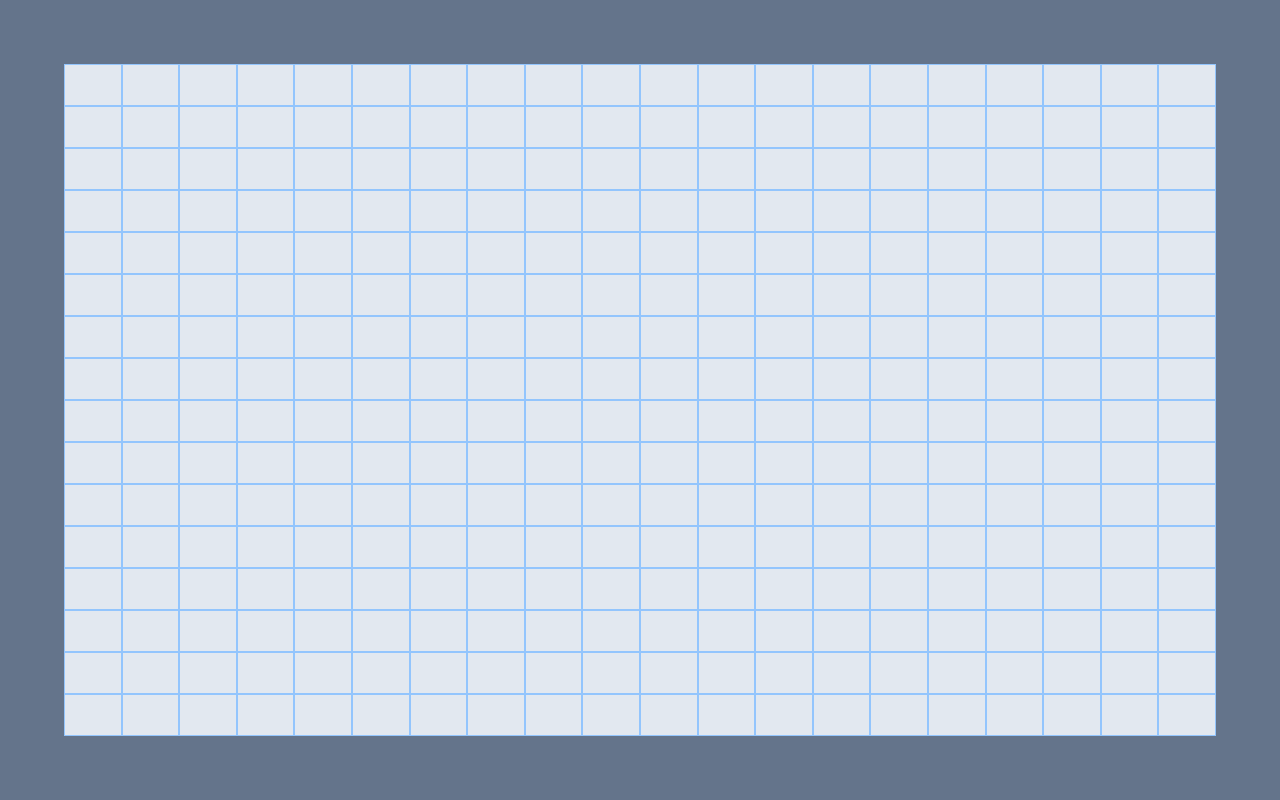
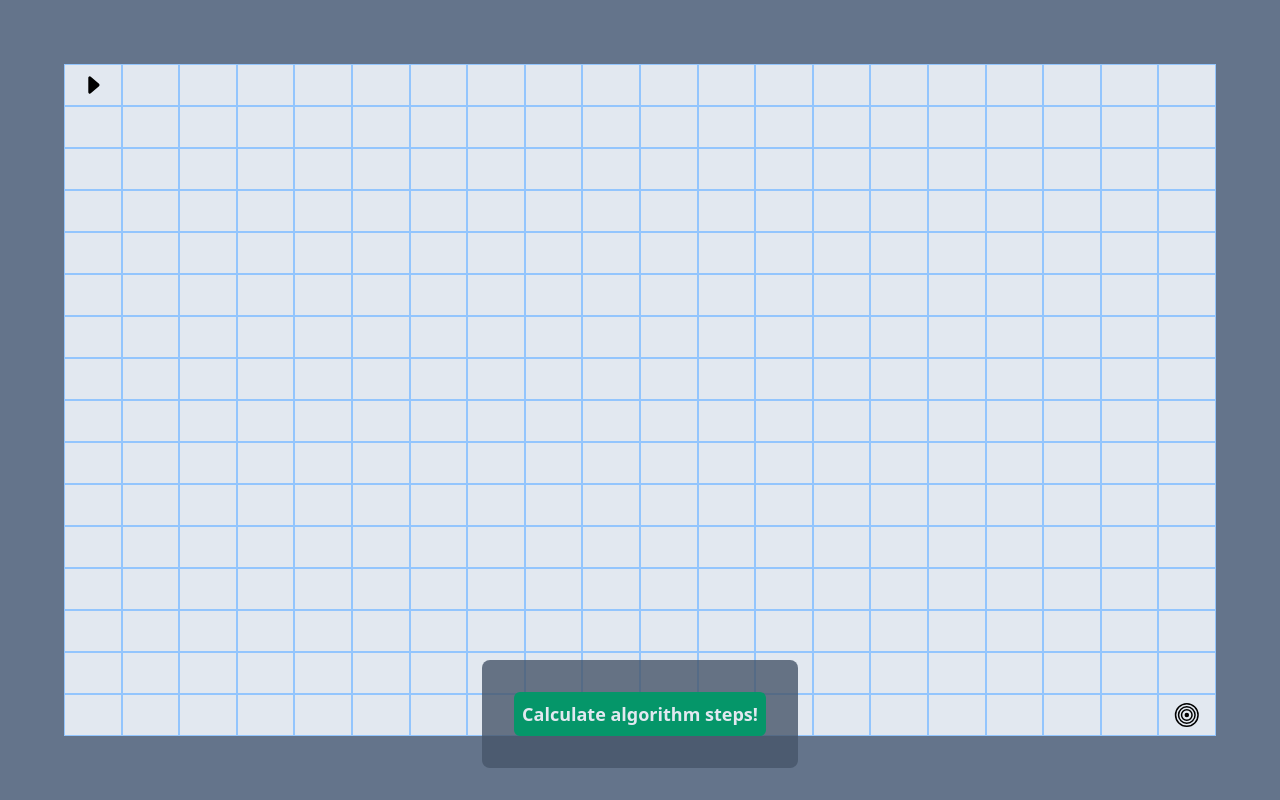
Before and after one commit to RonaldErnst/pathfind_vis, a Next.js app: page / in a window 1280 px wide. Built offline with nearby package versions, Linux system fonts and the light colour scheme.

Commit message:
Added Algorithm Simulation controls and colors to gridtiles

```diff
--- a/algorithms/bfs.ts
+++ b/algorithms/bfs.ts
@@ -26,7 +26,6 @@ export default function bfs(
         steps.push(currStep);
 
         if(node.name === end.name){
-            previous[end.name] = node;
             currStep = {
                 ...currStep,
                 [node.name]: "visited"
--- a/components/AlgControls.tsx
+++ b/components/AlgControls.tsx
@@ -1,9 +1,58 @@
+import { useAlgorithm } from "@/contexts/AlgorithmContext";
+import { useGrid } from "@/contexts/GridContext";
+import { useState } from "react";
+import {
+	PauseFill,
+	PlayFill,
+	SkipEndFill,
+	SkipStartFill,
+} from "react-bootstrap-icons";
+
 export default function AlgControls() {
+	const { gridState } = useGrid();
+	const { calcSteps, algorithm, steps } = useAlgorithm();
 
+	return (
+		<div className="absolute bottom-0 mb-8 grid place-items-center p-8 rounded-lg bg-opacity-80 bg-slate-600">
+			{gridState === "init" ? (
+				<button
+					className={`p-2 rounded-md text-lg font-semibold ${
+						algorithm === undefined
+							? "bg-slate-400 text-slate-600 hover:bg-slate-300"
+							: "bg-emerald-600 text-slate-200 hover:bg-emerald-500"
+					}`}
+					disabled={algorithm === undefined}
+					onClick={() => calcSteps()}
+				>
+					Calculate algorithm steps!
+				</button>
+			) : (
+				<SimulationControls />
+			)}
+		</div>
+	);
+}
 
-    return (
-        <div>
+const SimulationControls = () => {
+	const { steps, currStep, isRunning, stepForward, stepBackward } = useAlgorithm();
 
-        </div>
-    )
-}
+    const handleStepForward = () => {
+        stepForward();
+    }
+
+    const handleStepBackward = () => {
+        stepBackward();
+    }
+
+	return (
+		<div className="flex flex-row justify-center items-center gap-8">
+			<button disabled={currStep === 0} onClick={handleStepBackward}>
+				<SkipStartFill fill="white" className="w-10 h-10"/>
+			</button>
+			<button>{isRunning ? <PauseFill fill="white" className="w-10 h-10"/> : <PlayFill fill="white" className="w-10 h-10"/>}</button>
+			<button disabled={currStep === steps?.length} onClick={handleStepForward}>
+				<SkipEndFill fill="white" className="w-10 h-10"/>
+			</button>
+		</div>
+	);
+};
--- a/components/Grid.tsx
+++ b/components/Grid.tsx
@@ -1,4 +1,7 @@
+import { useAlgorithm } from "@/contexts/AlgorithmContext";
 import { GridTilePosition, useGrid, useGridTile } from "@/contexts/GridContext";
+import getAlgStepColor from "@/utils/getAlgStepColor";
+import { Bullseye, CaretRightFill } from "react-bootstrap-icons";
 
 export default function Grid() {
 	const { width, height, grid } = useGrid();
@@ -20,21 +23,41 @@ export default function Grid() {
 }
 
 function GridTile({ row, column }: GridTilePosition) {
-	const { type, setGridTileType, isStart, isEnd } = useGridTile(row, column);
+	const { name, type, setGridTileType, isStart, isEnd, gridState } = useGridTile(
+		row,
+		column
+	);
+	const { steps, currStep, isRunning } = useAlgorithm();
 
 	const handleOnClick = () => {
+		// Start and end cannot be walls
+		if (isStart || isEnd) return;
+
 		const newType = type === "wall" ? "path" : "wall";
 		setGridTileType(newType);
 	};
 
+	let color = "";
+
+	if (gridState === "init") {
+		if (type === "wall") color = "bg-slate-800";
+		else color = "bg-slate-200";
+	} else {
+        if(steps !== undefined && currStep !== undefined)
+            color = getAlgStepColor(steps[currStep][name]);
+    }
+
+	if (!isStart && !isEnd) color += " hover:bg-slate-400";
+
 	return (
 		<div className="w-full h-full">
 			<div
-				className={`w-full h-full aspect-square border border-blue-300 ${
-					type === "wall" ? "bg-slate-600" : "bg-slate-200"
-				} hover:bg-slate-400`}
+				className={`w-full h-full aspect-square border border-blue-300 grid place-items-center p-2 ${color}`}
 				onClick={handleOnClick}
-			></div>
+			>
+				{!isStart ? null : <CaretRightFill className="w-full h-full" />}
+				{!isEnd ? null : <Bullseye className="w-full h-full" />}
+			</div>
 		</div>
 	);
 }
--- a/contexts/AlgorithmContext.tsx
+++ b/contexts/AlgorithmContext.tsx
@@ -13,10 +13,10 @@ import { GridTile, useGrid } from "./GridContext";
 
 export type GridTileColor =
 	| "unvisited"
-    | "queued"
+	| "queued"
 	| "visiting"
 	| "visited"
-    | "path"
+	| "path"
 	| "wall";
 
 export type AlgorithmStep = Record<string, GridTileColor>;
@@ -27,8 +27,11 @@ export type AlgorithmContextType = {
 	algorithm?: AlgorithmType;
 	steps?: AlgorithmStep[];
 	currStep?: number;
+	isRunning: boolean;
 	setAlgorithm: Dispatch<SetStateAction<AlgorithmType | undefined>>;
 	calcSteps: () => void;
+    stepForward: () => void;
+    stepBackward: () => void;
 };
 
 export type GraphType = Map<string, Array<GridTile>>;
@@ -45,17 +48,24 @@ export const useAlgorithm = () => {
 };
 
 export const AlgorithmProvider: FC<PropsWithChildren> = ({ children }) => {
-	const { grid, gridState, gridTileMap, startTile, endTile, setGridState } = useGrid();
+	const { grid, gridState, startTile, endTile, setGridState } = useGrid();
 
-	const [algorithm, setAlgorithm] = useState<AlgorithmType | undefined>();
+	const [algorithm, setAlgorithm] = useState<AlgorithmType | undefined>(
+		"bfs"
+	);
 	const [steps, setSteps] = useState<AlgorithmStep[] | undefined>();
+	const [currStep, setCurrStep] = useState<number | undefined>();
+	const [isRunning, setIsRunning] = useState(false);
 
 	useEffect(() => {
-        // Reset the Algorithm state when the gridstate changes, meaning that the grid has changed
-        // so the steps might not be the same anymore
-        if(gridState === "init")
-            setSteps(undefined)
-    }, [gridState]);
+		// Reset the Algorithm state when the gridstate changes, meaning that the grid has changed
+		// so the steps might not be the same anymore
+		if (gridState === "init") {
+            setSteps(undefined);
+            setCurrStep(undefined);
+            setIsRunning(false);
+        }
+	}, [gridState]);
 
 	const calcSteps = () => {
 		if (algorithm === undefined)
@@ -69,13 +79,42 @@ export const AlgorithmProvider: FC<PropsWithChildren> = ({ children }) => {
 
 		const newSteps = calcAlgSteps(algorithm, grid, startTile, endTile);
 		setSteps(newSteps);
+        setCurrStep(0);
 	};
+
+    const stepForward = () => {
+        setCurrStep((step) => {
+            if(step === undefined)
+                return step;
+
+            if(steps !== undefined && step >= steps.length)
+                return step;
+
+            return step + 1;
+        })
+    }
+
+    const stepBackward = () => {
+        setCurrStep((step) => {
+            if(step === undefined)
+                return step;
+
+            if(steps !== undefined && step <= 0)
+                return step;
+
+            return step - 1;
+        })
+    }
 
 	const value: AlgorithmContextType = {
 		algorithm,
 		steps,
+		currStep,
+		isRunning,
 		setAlgorithm,
 		calcSteps,
+        stepForward,
+        stepBackward
 	};
 
 	return (
--- a/contexts/GridContext.tsx
+++ b/contexts/GridContext.tsx
@@ -52,7 +52,7 @@ export function useGridTile(row: number, column: number) {
 
 	if (ctx === null) throw new Error("Grid Context is not accessible here");
 
-	const { height, width, grid, setGridTileType, startTile, endTile } = ctx;
+	const { height, width, grid, setGridTileType, startTile, endTile, gridState } = ctx;
 
 	if (row < 0 || row >= height)
 		throw new Error("Cannot get grid tile, row is out of bounds: " + row);
@@ -65,6 +65,7 @@ export function useGridTile(row: number, column: number) {
 	const gridTile = grid[row][column];
 	return {
 		...gridTile,
+        gridState,
         isStart: startTile === undefined? false : startTile.row === row && startTile.column === column,
         isEnd: endTile === undefined? false : endTile.row === row && endTile.column === column,
 		setGridTileType: (type: GridTileType) =>
--- a/package.json
+++ b/package.json
@@ -18,6 +18,7 @@
     "next": "13.3.0",
     "postcss": "8.4.21",
     "react": "18.2.0",
+    "react-bootstrap-icons": "^1.10.3",
     "react-dom": "18.2.0",
     "tailwindcss": "3.3.1",
     "typescript": "5.0.4"
--- a/pages/index.tsx
+++ b/pages/index.tsx
@@ -15,9 +15,7 @@ export default function Home() {
 					<div className="w-full h-full bg-slate-500 p-16">
 						<Grid />
 					</div>
-					<div className="absolute bottom-0 w-screen grid place-items-center">
-						<AlgControls />
-					</div>
+                    <AlgControls />
 				</AlgorithmProvider>
 			</GridProvider>
 		</main>
--- a/tailwind.config.js
+++ b/tailwind.config.js
@@ -4,6 +4,14 @@ module.exports = {
     './pages/**/*.{js,ts,jsx,tsx}',
     './components/**/*.{js,ts,jsx,tsx}',
     './app/**/*.{js,ts,jsx,tsx}',
+  ],
+  safelist: [
+    "bg-amber-400",
+    "bg-slate-400",
+    "bg-slate-200",
+    "bg-cyan-400",
+    "bg-emerald-400",
+    "bg-slate-800"
   ],
   theme: {
     extend: {
--- /dev/null
+++ b/utils/getAlgStepColor.ts
@@ -0,0 +1,28 @@
+import { GridTileColor } from "@/contexts/AlgorithmContext";
+
+export default function getAlgStepColor(color: GridTileColor) {
+    let gridColor;
+
+    switch(color) {
+        case "path":
+            gridColor = "bg-amber-400";
+            break;
+        case "queued":
+            gridColor = "bg-slate-400";
+            break;
+        case "unvisited":
+            gridColor = "bg-slate-200";
+            break;
+        case "visited":
+            gridColor = "bg-cyan-400";
+            break;
+        case "visiting":
+            gridColor = "bg-emerald-400";
+            break;
+        case "wall":
+            gridColor = "bg-slate-800";
+            break;
+    }
+
+    return gridColor;
+}
```
Also changed, not shown: 1 other file (tests, documents, lock files or other folders).
